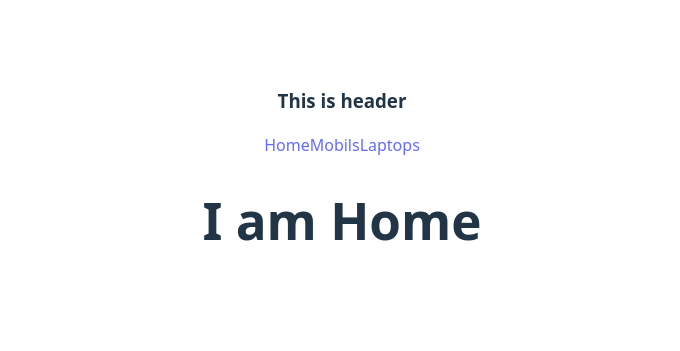
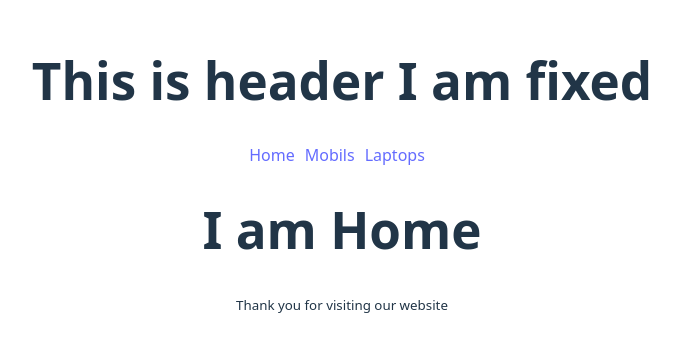
Before and after one commit to lokmanhossen678/intro-to-react-router, a React (Vite) app: page / in a window 1280 px wide. Shown: the part 225-576 px from the top of the page, without its empty margins (298-978 px from the left). Built offline with nearby package versions, Linux system fonts and the light colour scheme.

Commit message:
added somthing

```diff
--- /dev/null
+++ b/src/components/Footer/Footer.jsx
@@ -0,0 +1,13 @@
+import React from 'react';
+
+const Footer = () => {
+    return (
+        <div>
+           <p>
+            <small>Thank you for visiting our website </small>
+           </p>
+        </div>
+    );
+};
+
+export default Footer;
--- /dev/null
+++ b/src/components/Header/Header.css
@@ -0,0 +1,3 @@
+nav a{
+    margin-right: 10px;
+}
--- a/src/components/Header/Header.jsx
+++ b/src/components/Header/Header.jsx
@@ -1,14 +1,17 @@
 import React from "react";
+import { Link } from "react-router";
+import './Header.css'
 
 const Header = () => {
   return (
     <div>
-      <h3>This is header</h3>
+      <h1>This is header I am fixed</h1>
       <nav>
-        <a href="/">Home</a>
-        <a href="/Mobils">Mobils</a>
-        <a href="/laptops">Laptops</a>
-        <a href="/"></a>
+        <Link to="/">Home</Link>
+        <Link to="/Mobils">Mobils</Link>
+        <Link to="/laptops">Laptops</Link>
+
+
       </nav>
     </div>
   );
--- a/src/components/Mobils/Mobils.jsx
+++ b/src/components/Mobils/Mobils.jsx
@@ -3,7 +3,7 @@ import React from 'react';
 const Mobils = () => {
     return (
         <div>
-                <h2>This is Mobiles</h2>
+                <h1>This is Mobiles</h1>
         </div>
     );
 };
--- a/src/components/Root/Root.jsx
+++ b/src/components/Root/Root.jsx
@@ -1,6 +1,7 @@
 import React from 'react';
 import Header from '../Header/Header';
 import { Outlet } from 'react-router';
+import Footer from '../Footer/Footer';
 
 const Root = () => {
     return (
@@ -8,6 +9,7 @@ const Root = () => {
 
           <Header></Header>
           <Outlet></Outlet>
+          <Footer></Footer>
         </div>
     );
 };
--- a/src/components/laptops/laptops.jsx
+++ b/src/components/laptops/laptops.jsx
@@ -3,7 +3,7 @@ import React from 'react';
 const laptops = () => {
     return (
         <div>
-            <h3>This is Laptops</h3>
+            <h1>This is Laptops</h1>
         </div>
     );
 };
```
